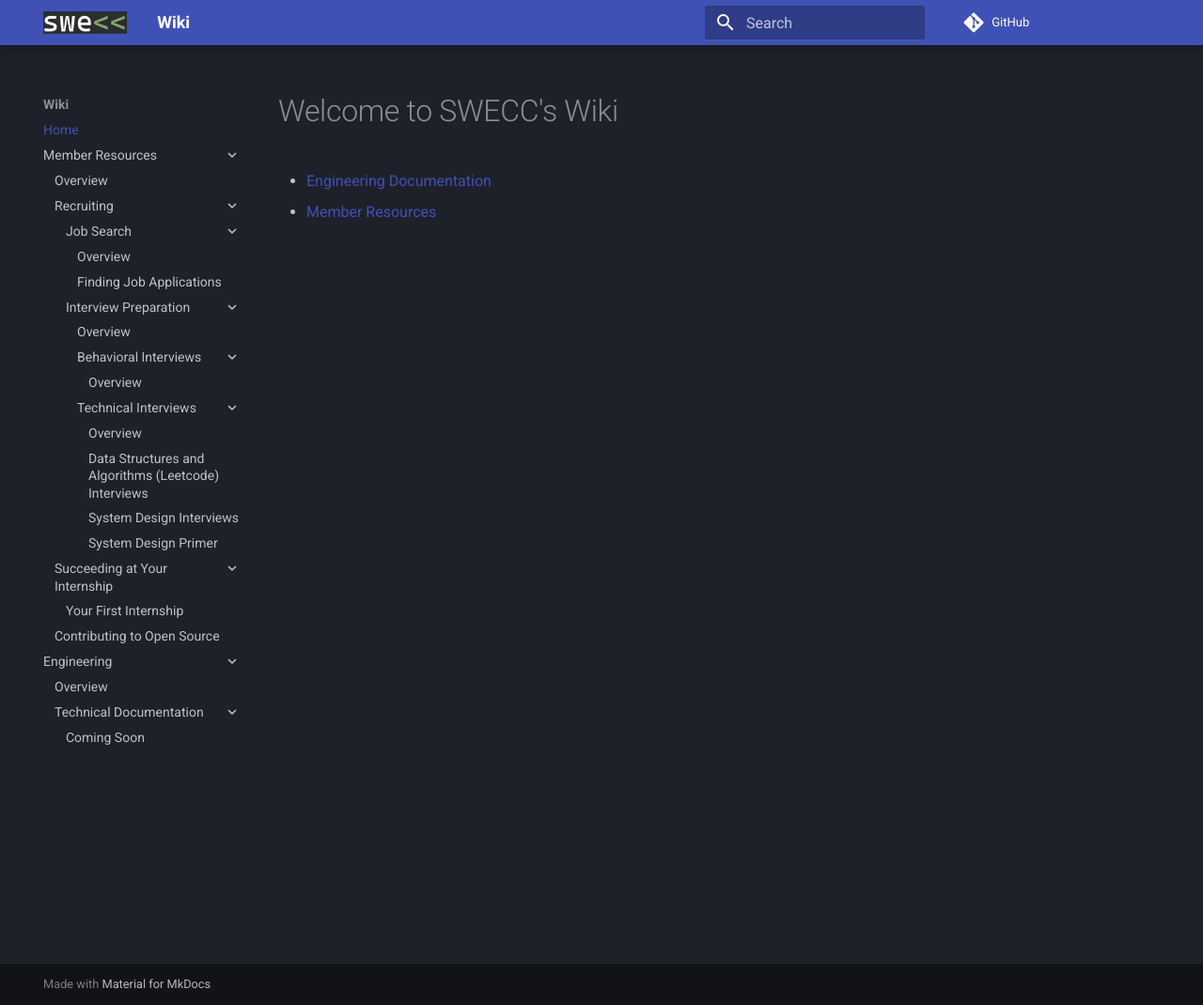
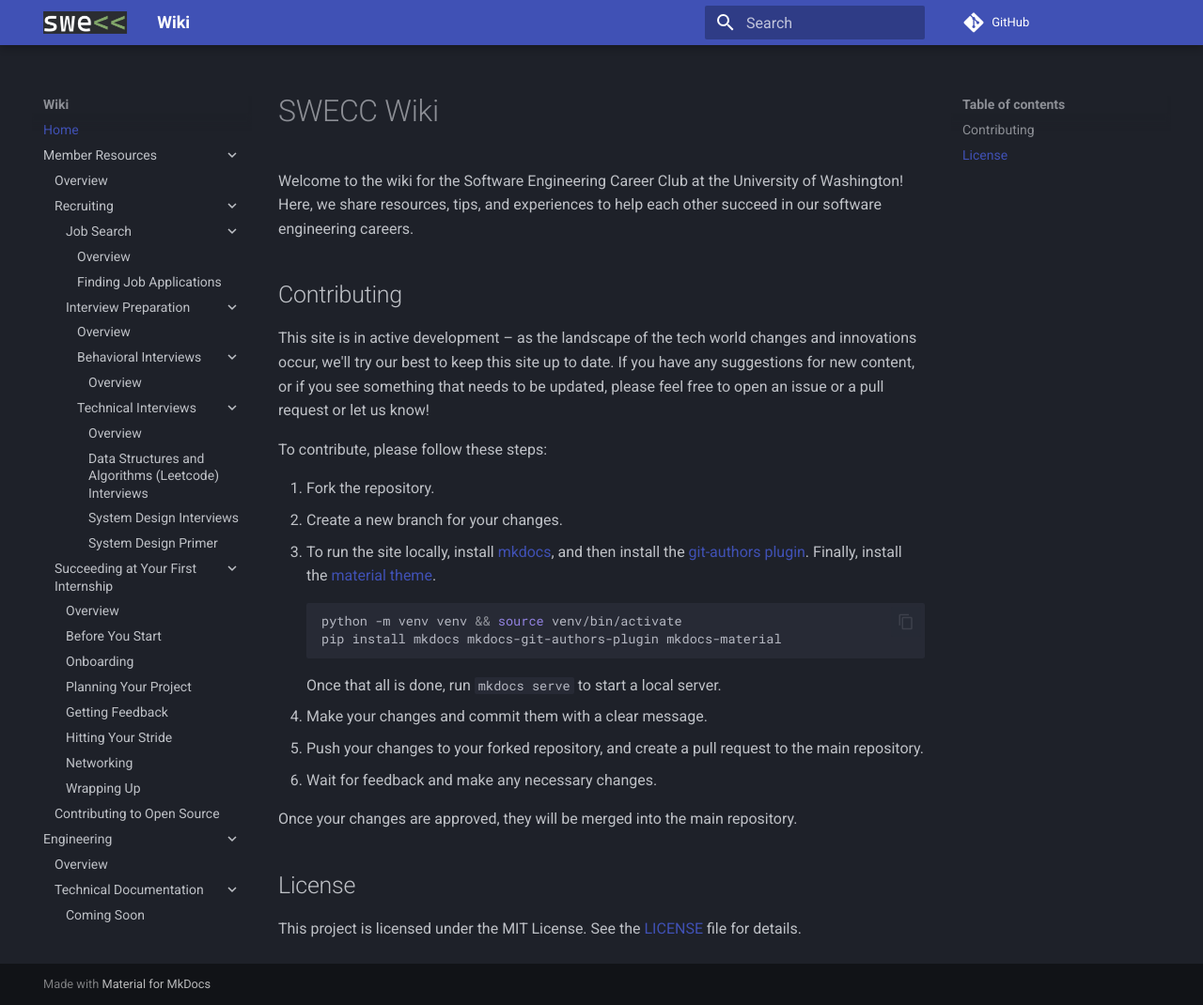
Before and after one commit to swecc-uw/swecc-wiki, an MkDocs documentation site: the page built from docs/index.md, in a window 1280 px wide and 1070 px high. Shown: the whole window at 94% size. Built offline with MkDocs 1.6.1 and Material for MkDocs 9.7.7, drawn with Linux system fonts in a browser that asks for light colours; comment, search, counter and statistics services are not loaded.

Commit message:
first internship

````diff
--- a/docs/index.md
+++ b/docs/index.md
@@ -1,5 +1,28 @@
-# Welcome to SWECC's Wiki
+# SWECC Wiki
 
+Welcome to the wiki for the Software Engineering Career Club at the University of Washington!
+Here, we share resources, tips, and experiences to help each other succeed in our software engineering careers.
 
-* [Engineering Documentation](engineering/index.md)
-* [Member Resources](member-resources/index.md)
+## Contributing
+
+This site is in active development – as the landscape of the tech world changes and innovations occur, we'll try our best to keep this site up to date. If you have any suggestions for new content, or if you see something that needs to be updated, please feel free to open an issue or a pull request or let us know!
+
+To contribute, please follow these steps:
+
+1. Fork the repository.
+2. Create a new branch for your changes.
+3. To run the site locally, install [mkdocs](https://www.mkdocs.org/getting-started/), and then install the [git-authors plugin](https://github.com/timvink/mkdocs-git-authors-plugin). Finally, install the [material theme](https://github.com/squidfunk/mkdocs-material).
+```bash
+python -m venv venv && source venv/bin/activate
+pip install mkdocs mkdocs-git-authors-plugin mkdocs-material
+```
+   Once that all is done, run `mkdocs serve` to start a local server.
+4. Make your changes and commit them with a clear message.
+5. Push your changes to your forked repository, and create a pull request to the main repository.
+6. Wait for feedback and make any necessary changes.
+
+Once your changes are approved, they will be merged into the main repository.
+
+## License
+
+This project is licensed under the MIT License. See the [LICENSE](LICENSE) file for details.
--- a/mkdocs.yml
+++ b/mkdocs.yml
@@ -36,8 +36,15 @@ nav:
                   - Data Structures and Algorithms (Leetcode) Interviews: member-resources/interview-prep/technical/dsa.md
                   - System Design Interviews: member-resources/interview-prep/technical/sys-design-interviews.md
                   - System Design Primer: member-resources/interview-prep/technical/sys-design-primer.md
-      - Succeeding at Your Internship:
-          - Your First Internship: member-resources/succeeding-at-your-internship/index.md
+      - Succeeding at Your First Internship:
+          - Overview: member-resources/succeeding-at-your-internship/0-overview.md
+          - Before You Start: member-resources/succeeding-at-your-internship/1-before-you-start.md
+          - Onboarding: member-resources/succeeding-at-your-internship/2-onboarding.md
+          - Planning Your Project: member-resources/succeeding-at-your-internship/3-planning-your-project.md
+          - Getting Feedback: member-resources/succeeding-at-your-internship/4-getting-feedback.md
+          - Hitting Your Stride: member-resources/succeeding-at-your-internship/5-hitting-your-stride.md
+          - Networking: member-resources/succeeding-at-your-internship/6-networking.md
+          - Wrapping Up: member-resources/succeeding-at-your-internship/7-wrapping-up.md
       - Contributing to Open Source: member-resources/contributing-to-open-source/index.md
   - Engineering:
       - Overview: engineering/index.md
````
Also changed, not shown: docs/member-resources/succeeding-at-your-internship/0-overview.md (added, +41 -0 lines), docs/member-resources/succeeding-at-your-internship/index.md (deleted, +0 -1 lines), docs/member-resources/succeeding-at-your-internship/1-before-you-start.md (added), docs/member-resources/succeeding-at-your-internship/2-onboarding.md (added), docs/member-resources/succeeding-at-your-internship/3-planning-your-project.md (added), docs/member-resources/succeeding-at-your-internship/4-getting-feedback.md (added), docs/member-resources/succeeding-at-your-internship/5-hitting-your-stride.md (added), docs/member-resources/succeeding-at-your-internship/6-networking.md (added), docs/member-resources/succeeding-at-your-internship/7-wrapping-up.md (added).
